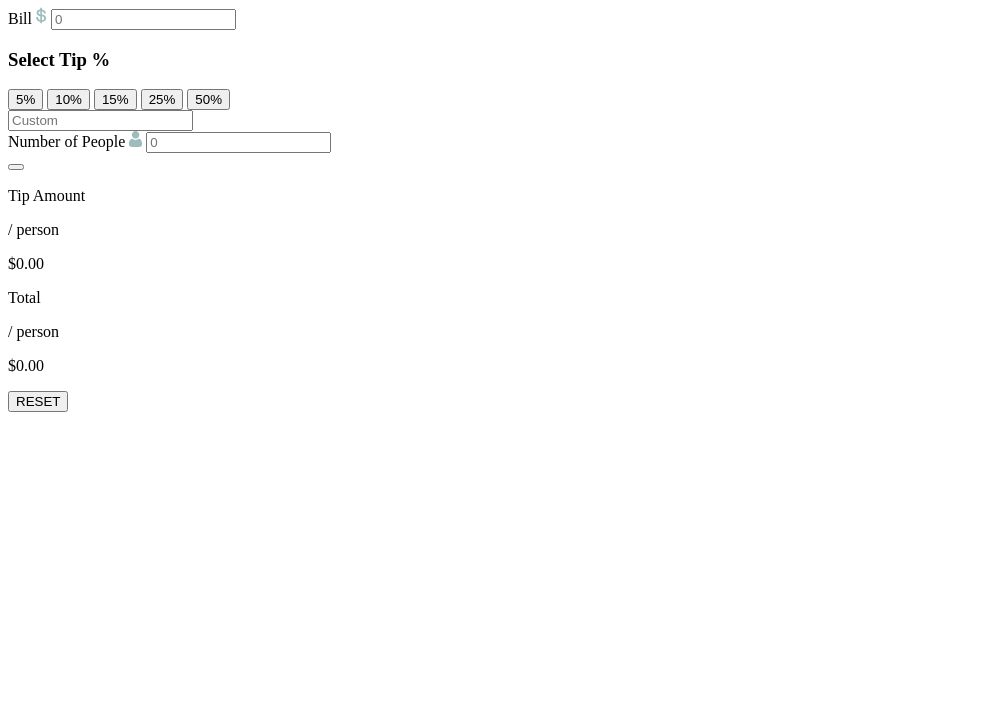
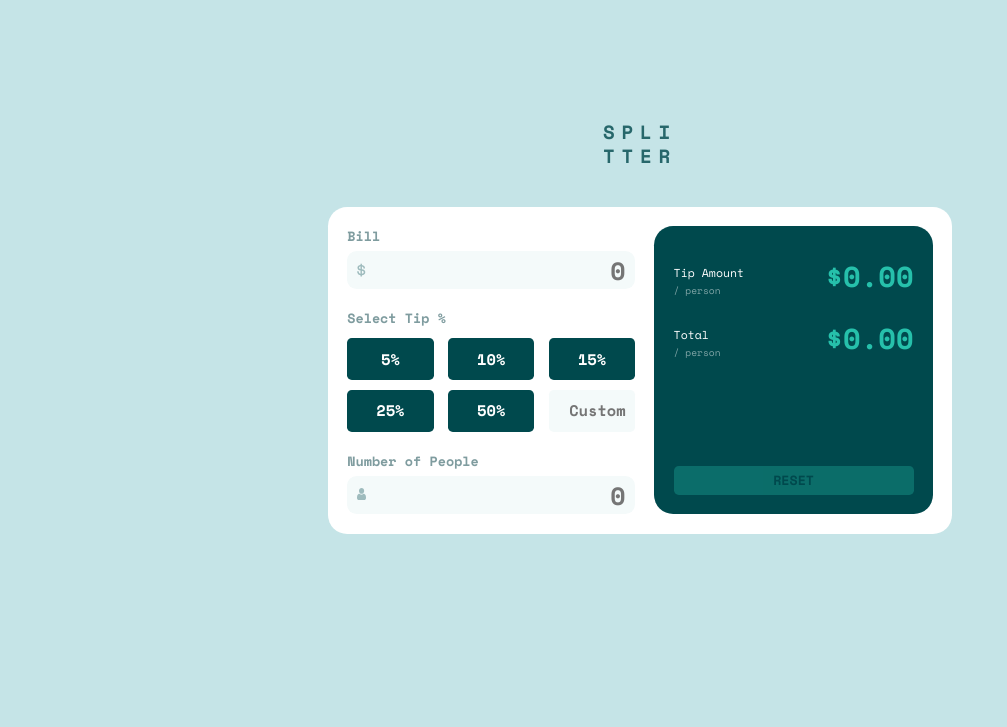
Before and after one commit to AbbasSaad27/tip-calculator, a plain HTML site: page index.html in a window 1280 px wide. Shown: the part 73-800 px from the top of the page, without its empty margins (0-1007 px from the left). Drawn offline with nearby package versions, Linux system fonts and the light colour scheme.

Commit message:
updating HTML

```diff
--- a/index.html
+++ b/index.html
@@ -15,7 +15,7 @@
       href="https://fonts.googleapis.com/css2?family=Space+Mono:wght@400;700&display=swap"
       rel="stylesheet"
     />
-    <link rel="stylesheet" href="css/styles.css" type="stylesheet" />
+    <link rel="stylesheet" href="css/styles.css"/>
     <script defer src="js/script.js"></script>
     <title>Tip Calculator</title>
   </head>
```
